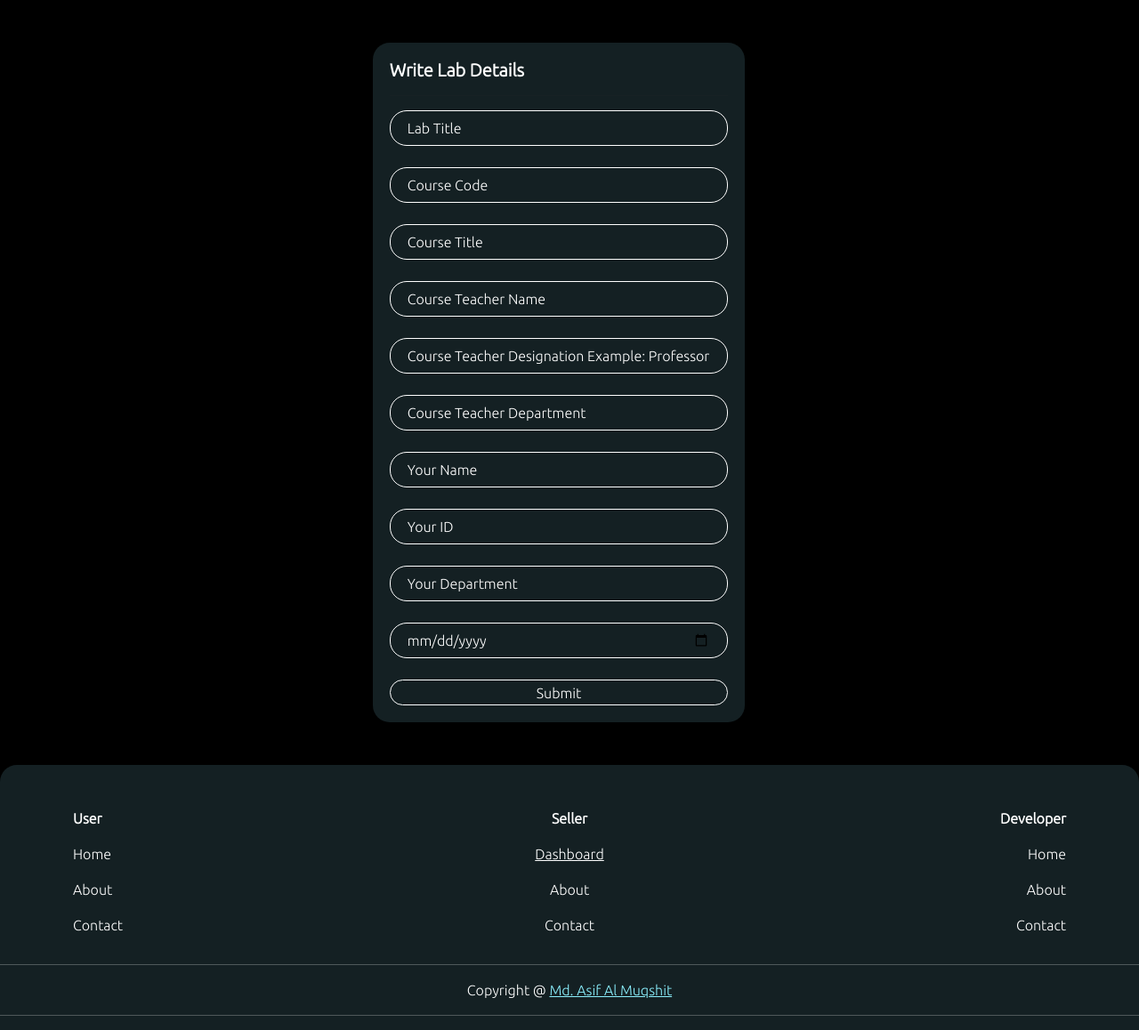
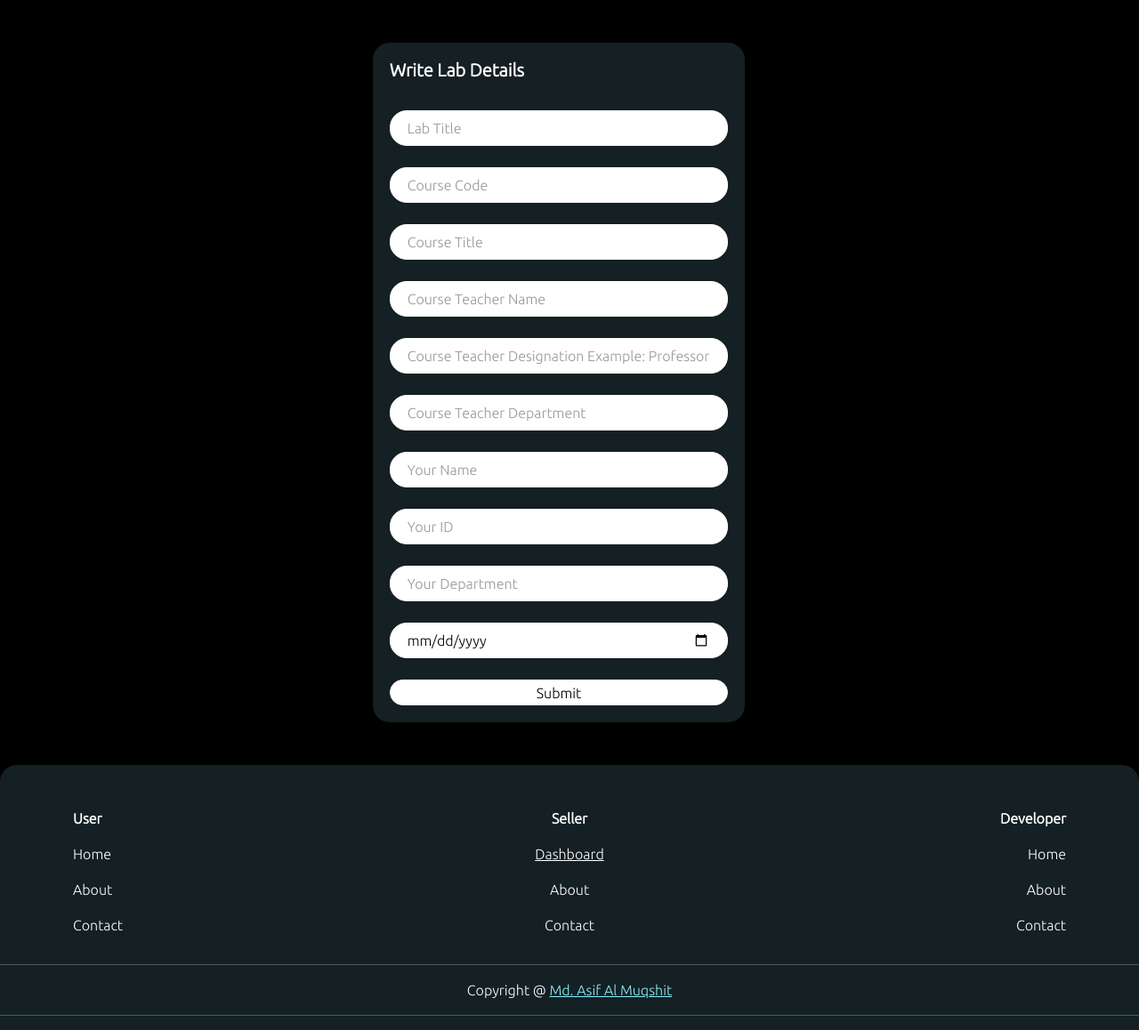
Before and after one commit to amuqshit000/skilly_asif_3753, a Django app: template templates/labfrontpage.html in a window 1280 px wide. Shown: the part 73-1231 px from the top of the page at 89% size. Run offline with Django 3.2, Linux system fonts and the light colour scheme; the template is opened without the code that fills it, so the values that code supplies are empty; some libraries are stand-ins or nearby versions.

Commit message:
front page color changed

```diff
--- a/CampusConnect/settings.py
+++ b/CampusConnect/settings.py
@@ -121,12 +121,12 @@ MESSAGE_TAGS = {
 
 # Email Settings
 EMAIL_BACKEND = 'django.core.mail.backends.smtp.EmailBackend'
-EMAIL_HOST = 'mail.catchycampus.com'
+EMAIL_HOST = 'mail.skilly.com'
 EMAIL_PORT = 465
 EMAIL_USE_SSL = True
 EMAIL_USE_TLS = False
-EMAIL_HOST_USER = 'catchycampus@catchycampus.com'
-EMAIL_HOST_PASSWORD = '01986292330@sK'
+EMAIL_HOST_USER = 'skilly@skily.com'
+EMAIL_HOST_PASSWORD = '3753@asif'
 
 
 
--- a/templates/assignmentfrontpage.html
+++ b/templates/assignmentfrontpage.html
@@ -5,16 +5,16 @@
     .input {
         width: 100%;
         height: 29px;
-        background-color: transparent;
+        background-color: white;
         border: none;
         border: 1px solid white;
         border-radius: 19px;
-        color: white;
+        color: black;
         padding: 19px;
     }
 
     .input::placeholder {
-        color: white;
+        color: rgb(152, 152, 152);
     }
 
     .button {
--- a/templates/labfrontpage.html
+++ b/templates/labfrontpage.html
@@ -5,16 +5,16 @@
     .input {
         width: 100%;
         height: 29px;
-        background-color: transparent;
+        background-color: white;
         border: none;
         border: 1px solid white;
         border-radius: 19px;
-        color: white;
+        color: black;
         padding: 19px;
     }
 
     .input::placeholder {
-        color: white;
+        color: rgb(152, 152, 152);
     }
 
     .button {
--- a/templates/shopkeeper.html
+++ b/templates/shopkeeper.html
@@ -159,8 +159,7 @@
                 <div class="row info">
                     <p>Email: {{ user.email }}</p>
                     <!-- <p>Phone: +8801885706992</p> -->
-                    <p>Shop Name: Beutiful Shop</p>
-                    <p><button class="button">Edit Profile</button></p>
+                    <p>Shop Name: Ekattor Stationary</p>
                 </div>
             </div>
         </div>
```
